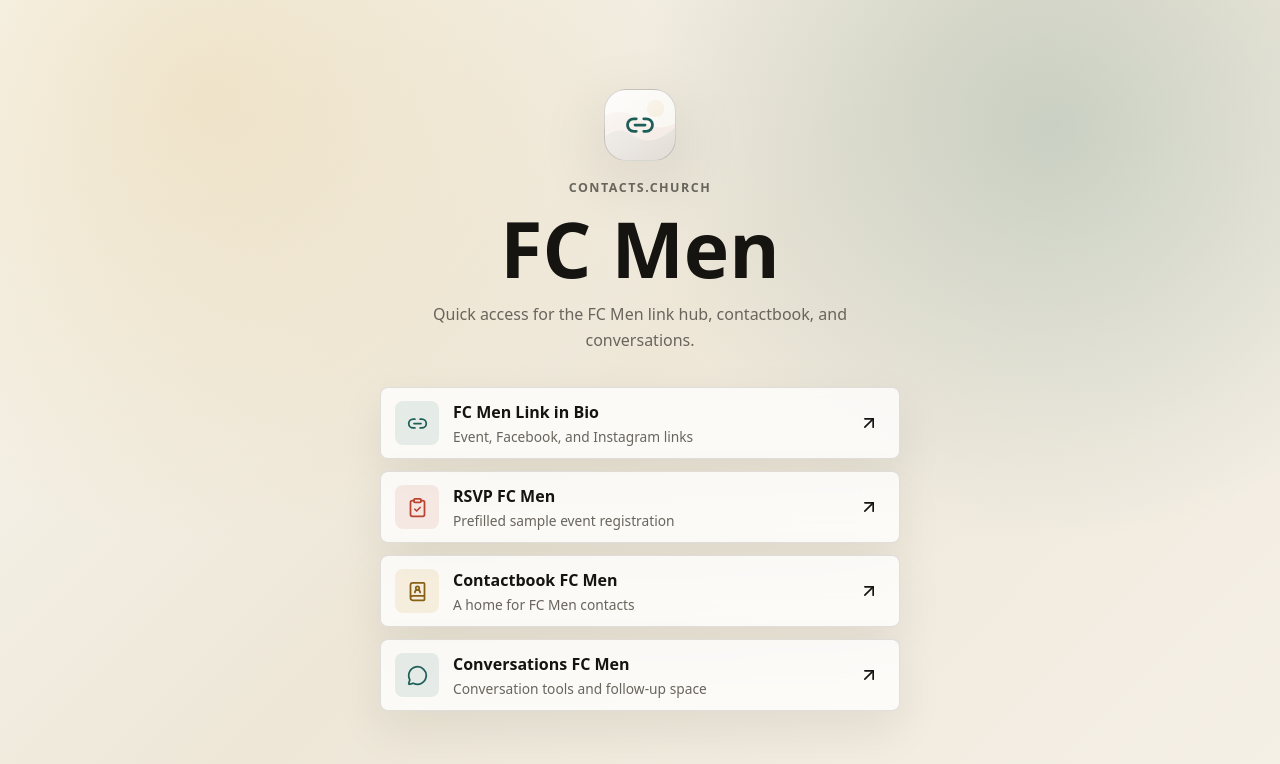
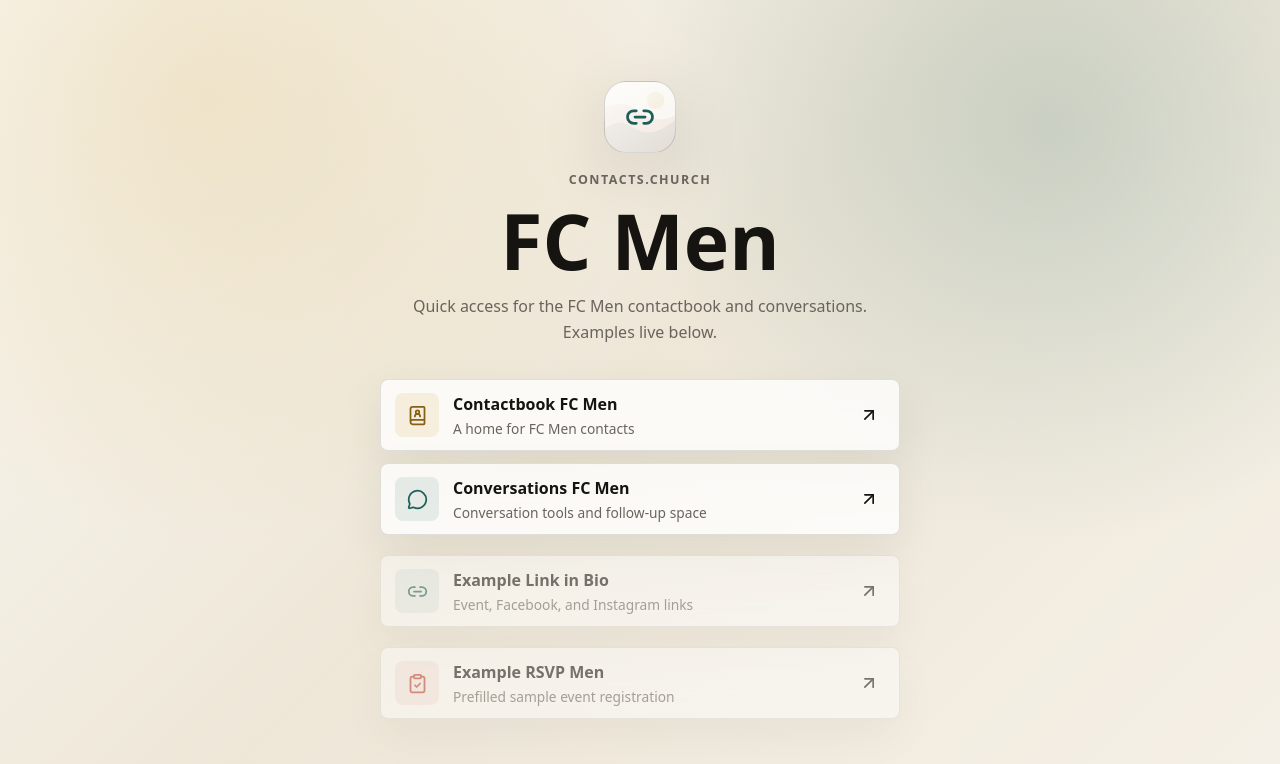
Before and after one commit to amulyaparmar/contacts.churchTYG, a Next.js app in the folder apps/web/: page / in a window 1280 px wide. Shown: the top 764 px of the page. Built offline with nearby package versions, Linux system fonts and the light colour scheme.

Commit message:
Reorder home hub links

```diff
--- a/apps/web/app/globals.css
+++ b/apps/web/app/globals.css
@@ -2305,6 +2305,7 @@ h1 {
     transform 160ms ease,
     border-color 160ms ease,
     background 160ms ease,
+    opacity 160ms ease,
     box-shadow 160ms ease;
 }
 
@@ -2313,6 +2314,15 @@ h1 {
   border-color: rgba(29, 95, 88, 0.38);
   background: rgba(255, 255, 255, 0.92);
   box-shadow: 0 24px 58px rgba(22, 20, 17, 0.12);
+}
+
+.link-button-example {
+  margin-top: 8px;
+  opacity: 0.56;
+}
+
+.link-button-example:hover {
+  opacity: 0.78;
 }
 
 .icon-box {
@@ -2325,14 +2335,19 @@ h1 {
   color: var(--accent);
 }
 
-.link-button:nth-child(2) .icon-box {
+.link-button-red .icon-box {
   background: rgba(185, 68, 47, 0.1);
   color: var(--accent-2);
 }
 
-.link-button:nth-child(3) .icon-box {
+.link-button-gold .icon-box {
   background: rgba(215, 174, 87, 0.16);
   color: #866015;
+}
+
+.link-button-green .icon-box {
+  background: rgba(29, 95, 88, 0.1);
+  color: var(--accent);
 }
 
 .link-copy {
--- a/apps/web/app/page.tsx
+++ b/apps/web/app/page.tsx
@@ -3,28 +3,34 @@ import { ArrowUpRight, BookUser, ClipboardCheck, Link2, MessageCircle } from "lu
 
 const homeLinks = [
   {
-    href: "/link-in-bio",
-    title: "FC Men Link in Bio",
-    meta: "Event, Facebook, and Instagram links",
-    icon: Link2
-  },
-  {
-    href: "/rsvp?fillId=sample-fill&first=Marcus&last=Jones&email=marcus@example.com&phone=3135550199&ticket=full&type=man&source=sms",
-    title: "RSVP FC Men",
-    meta: "Prefilled sample event registration",
-    icon: ClipboardCheck
-  },
-  {
     href: "/contactbook",
     title: "Contactbook FC Men",
     meta: "A home for FC Men contacts",
-    icon: BookUser
+    icon: BookUser,
+    tone: "gold"
   },
   {
     href: "/conversations",
     title: "Conversations FC Men",
     meta: "Conversation tools and follow-up space",
-    icon: MessageCircle
+    icon: MessageCircle,
+    tone: "green"
+  },
+  {
+    href: "/link-in-bio",
+    title: "Example Link in Bio",
+    meta: "Event, Facebook, and Instagram links",
+    icon: Link2,
+    tone: "green",
+    variant: "example"
+  },
+  {
+    href: "/rsvp?fillId=sample-fill&first=Marcus&last=Jones&email=marcus@example.com&phone=3135550199&ticket=full&type=man&source=sms",
+    title: "Example RSVP Men",
+    meta: "Prefilled sample event registration",
+    icon: ClipboardCheck,
+    tone: "red",
+    variant: "example"
   }
 ];
 
@@ -39,7 +45,7 @@ export default function Home() {
           <p className="eyebrow">contacts.church</p>
           <h1 id="page-title">FC Men</h1>
           <p className="lead">
-            Quick access for the FC Men link hub, contactbook, and conversations.
+            Quick access for the FC Men contactbook and conversations. Examples live below.
           </p>
         </div>
 
@@ -48,7 +54,13 @@ export default function Home() {
             const Icon = item.icon;
 
             return (
-              <Link className="link-button" href={item.href} key={item.href}>
+              <Link
+                className={`link-button link-button-${item.tone} ${
+                  item.variant === "example" ? "link-button-example" : ""
+                }`}
+                href={item.href}
+                key={item.href}
+              >
                 <span className="icon-box" aria-hidden="true">
                   <Icon size={21} />
                 </span>
```
